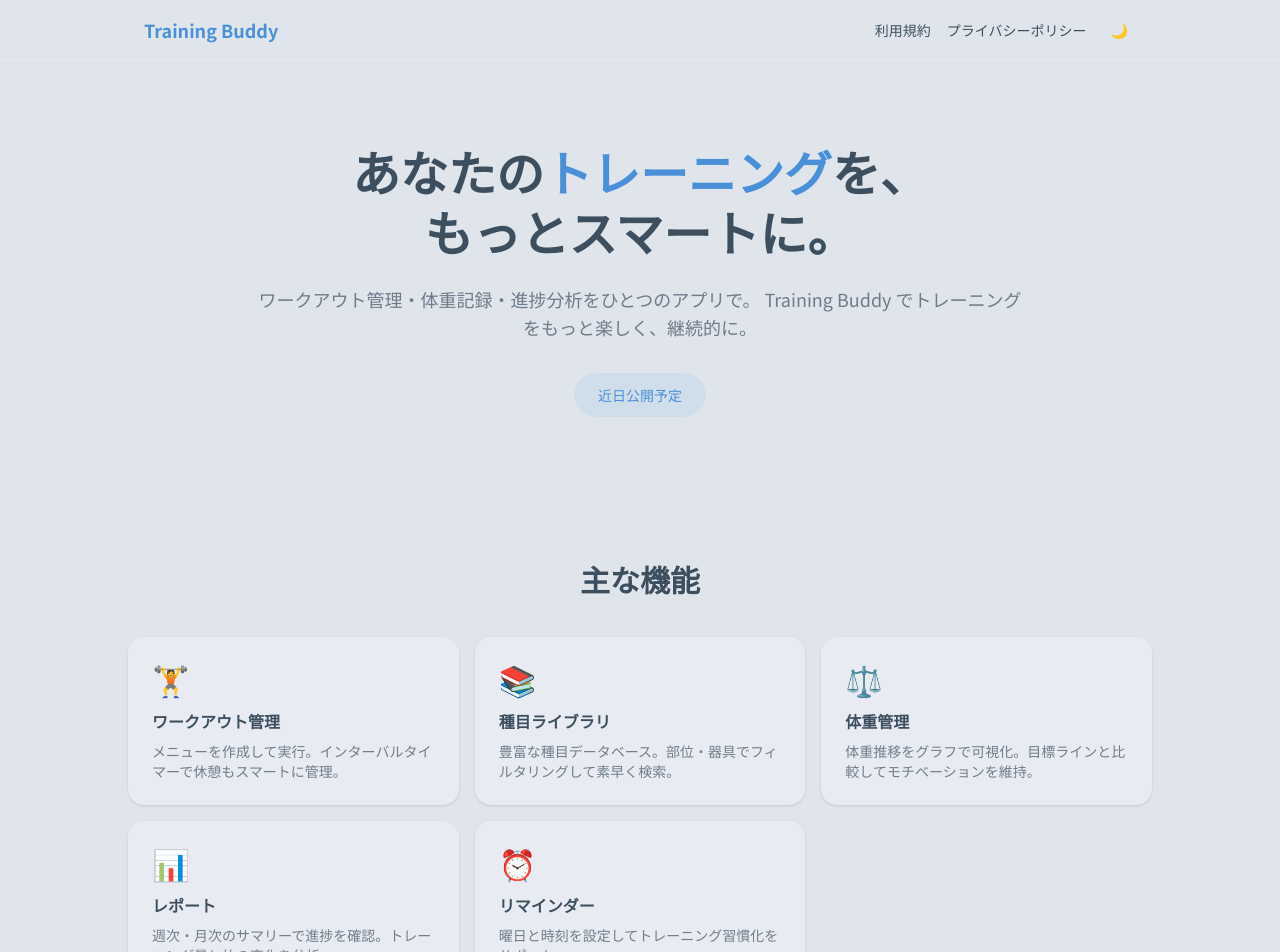
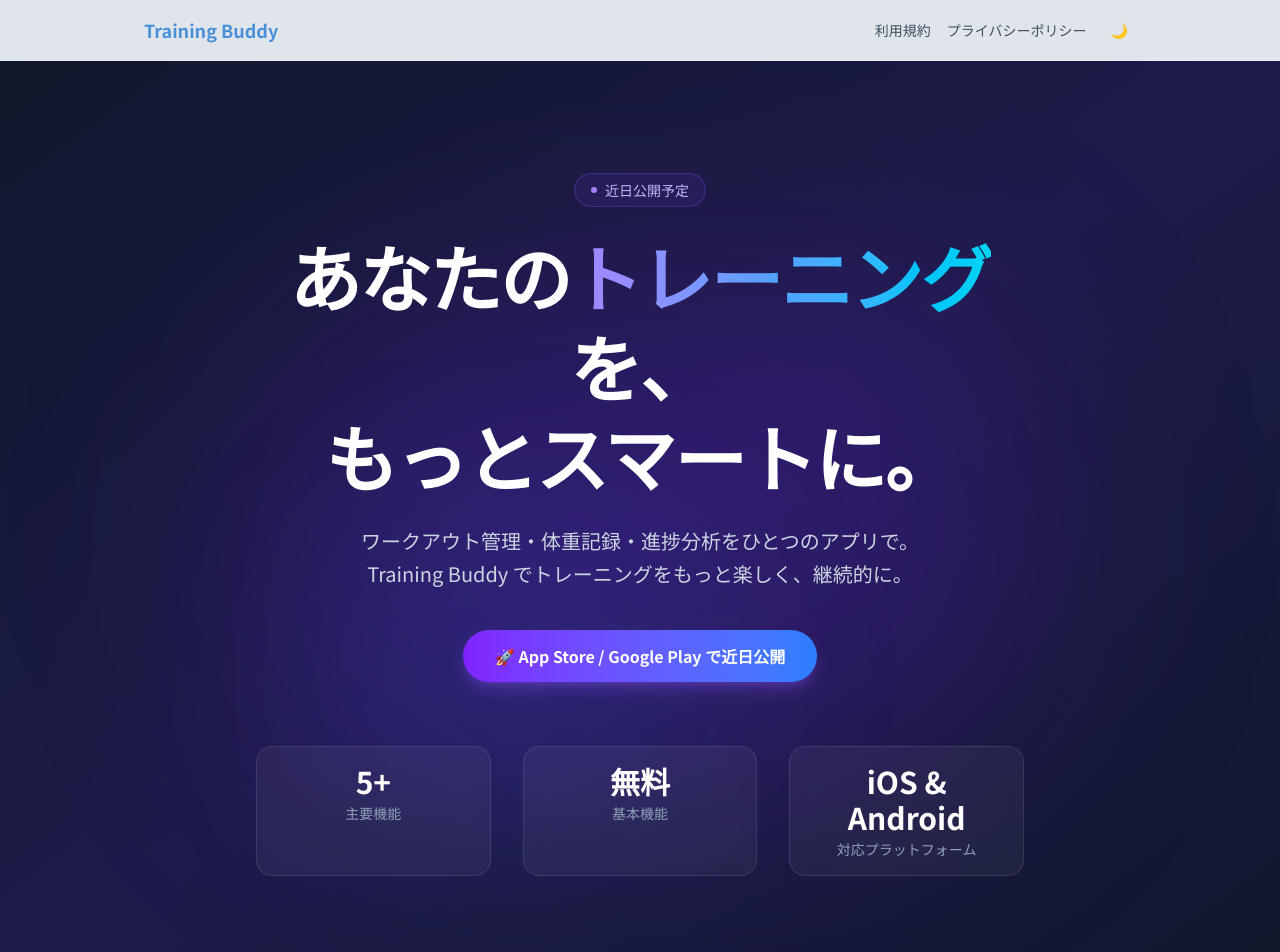
Before and after one commit to kakeru1939-ui/training-buddy-website, a Next.js app: page / in a window 1280 px wide. Shown: the top 952 px of the page. Built offline with nearby package versions, Linux system fonts and the light colour scheme.

Commit message:
Enhance Hero component with new design elements

```diff
--- a/components/Hero.tsx
+++ b/components/Hero.tsx
@@ -1,19 +1,50 @@
 export function Hero() {
   return (
-    <section className="py-20 px-4 text-center">
+    <section className="relative overflow-hidden py-28 px-4 text-center">
+      {/* 背景グラデーション */}
+      <div className="pointer-events-none absolute inset-0 -z-10">
+        <div className="absolute inset-0 bg-gradient-to-br from-[#0f172a] via-[#1e1b4b] to-[#0f172a]" />
+        <div className="absolute top-1/4 left-1/2 -translate-x-1/2 h-[500px] w-[800px] rounded-full bg-violet-600/20 blur-[120px]" />
+        <div className="absolute top-1/2 left-1/4 h-[300px] w-[400px] rounded-full bg-blue-500/10 blur-[100px]" />
+      </div>
+
       <div className="mx-auto max-w-3xl">
-        <h1 className="text-4xl font-bold leading-tight text-[var(--color-text)] sm:text-5xl">
-          あなたの<span className="text-[var(--color-accent)]">トレーニング</span>を、
+        <div className="mb-6 inline-flex items-center gap-2 rounded-full border border-violet-500/30 bg-violet-500/10 px-4 py-1.5 text-sm font-medium text-violet-300 backdrop-blur-sm">
+          <span className="h-1.5 w-1.5 rounded-full bg-violet-400 animate-pulse" />
+          近日公開予定
+        </div>
+
+        <h1 className="text-5xl font-extrabold leading-tight tracking-tight text-white sm:text-6xl lg:text-7xl">
+          あなたの
+          <span className="bg-gradient-to-r from-violet-400 via-blue-400 to-cyan-400 bg-clip-text text-transparent">
+            トレーニング
+          </span>
+          を、
           <br />もっとスマートに。
         </h1>
-        <p className="mt-6 text-lg text-[var(--color-text)]/70">
-          ワークアウト管理・体重記録・進捗分析をひとつのアプリで。
+
+        <p className="mt-6 text-lg leading-relaxed text-slate-300 sm:text-xl">
+          ワークアウト管理・体重記録・進捗分析をひとつのアプリで。<br />
           Training Buddy でトレーニングをもっと楽しく、継続的に。
         </p>
-        <div className="mt-8">
-          <span className="inline-block rounded-full bg-[var(--color-accent)]/10 px-6 py-3 text-sm font-medium text-[var(--color-accent)]">
-            近日公開予定
+
+        <div className="mt-10 flex flex-col items-center gap-4 sm:flex-row sm:justify-center">
+          <span className="inline-flex items-center gap-2 rounded-full bg-gradient-to-r from-violet-600 to-blue-500 px-8 py-3.5 text-base font-semibold text-white shadow-lg shadow-violet-500/30 transition hover:shadow-violet-500/50 hover:scale-105 cursor-default">
+            🚀 App Store / Google Play で近日公開
           </span>
+        </div>
+
+        <div className="mt-16 grid grid-cols-3 gap-4 sm:gap-8">
+          {[
+            { value: '5+', label: '主要機能' },
+            { value: '無料', label: '基本機能' },
+            { value: 'iOS & Android', label: '対応プラットフォーム' },
+          ].map((stat) => (
+            <div key={stat.label} className="rounded-2xl border border-white/10 bg-white/5 p-4 backdrop-blur-sm">
+              <div className="text-2xl font-bold text-white sm:text-3xl">{stat.value}</div>
+              <div className="mt-1 text-xs text-slate-400 sm:text-sm">{stat.label}</div>
+            </div>
+          ))}
         </div>
       </div>
     </section>
```
